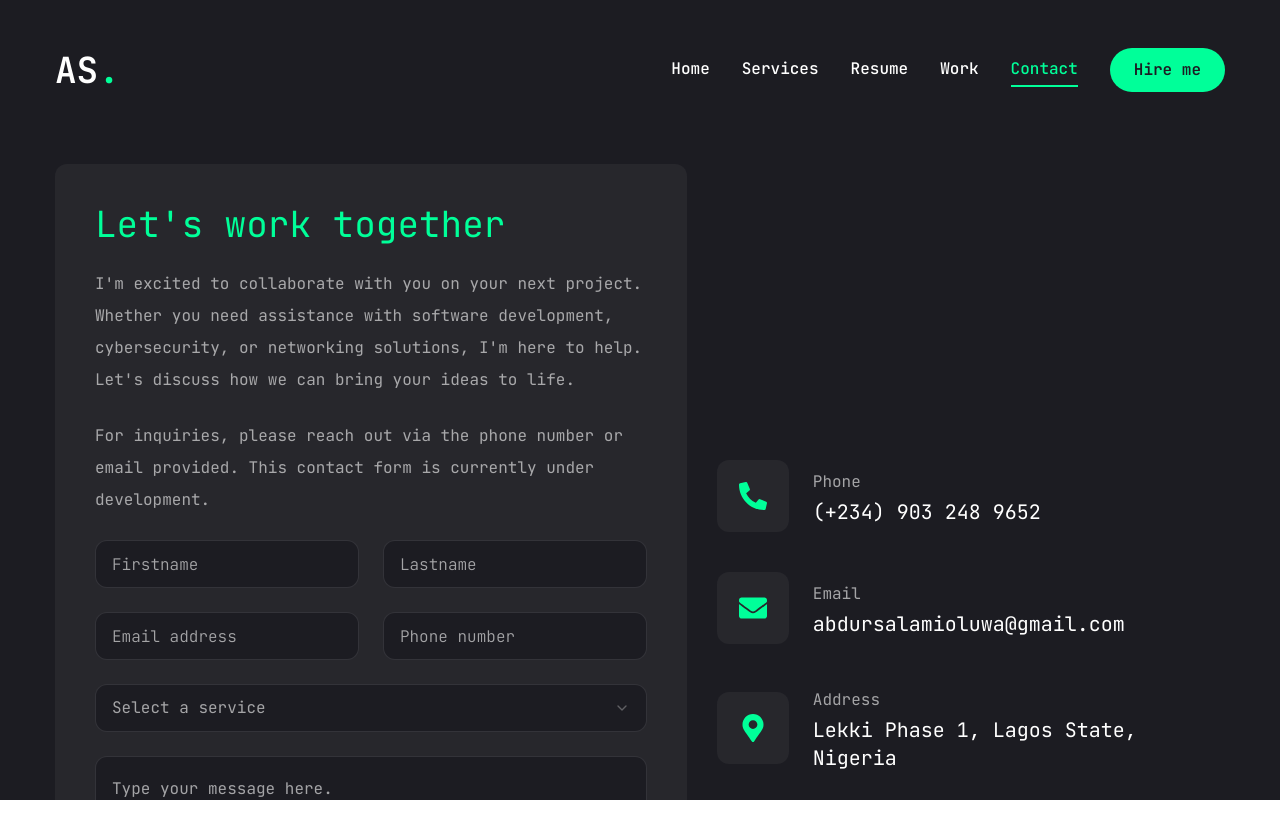
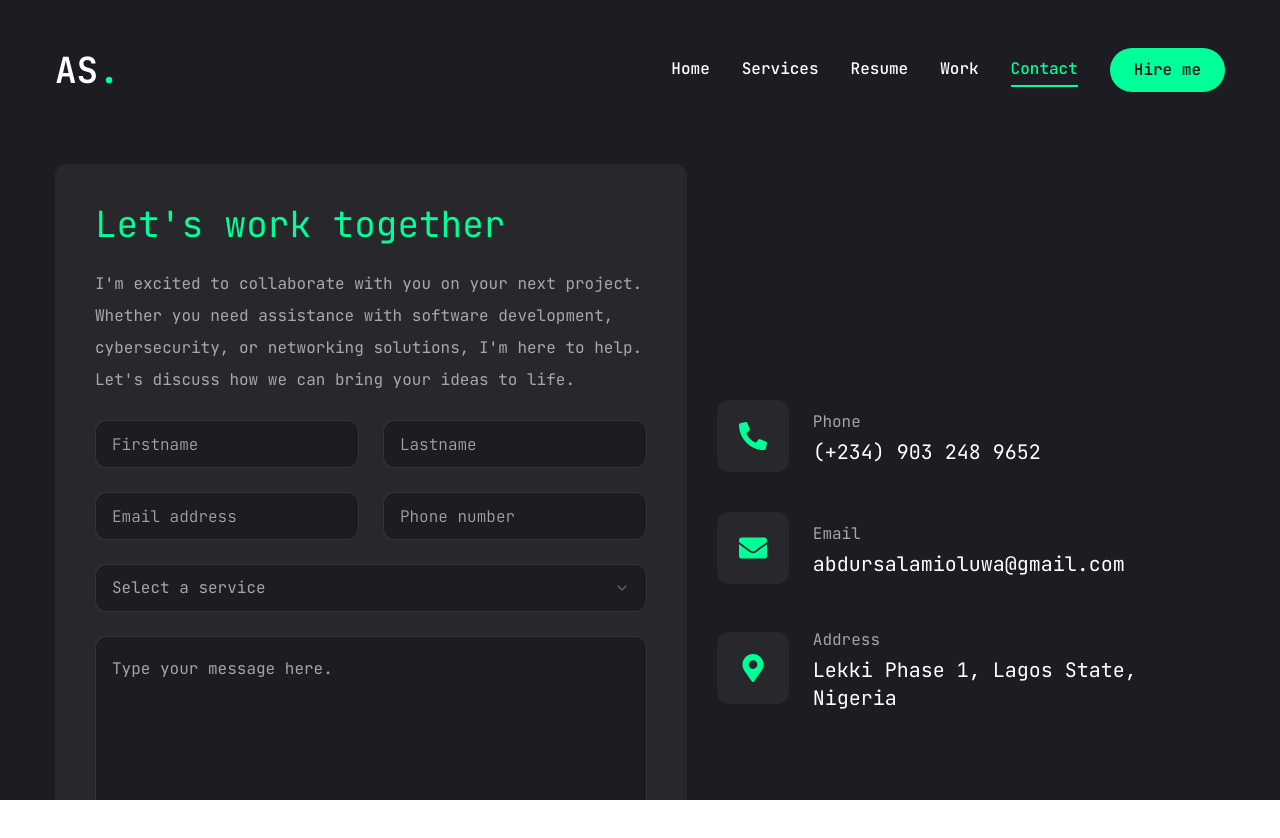
Before and after one commit to AbdurRahmanSalami/Portfolio, a Next.js app: page /contact in a window 1280 px wide. Shown: the top 838 px of the page. Built offline with nearby package versions, Linux system fonts and the light colour scheme.

Commit message:
'contact'

```diff
--- a/app/contact/page.jsx
+++ b/app/contact/page.jsx
@@ -59,7 +59,7 @@ const Contact = () => {
 
     const subject = encodeURIComponent(`Inquiry about ${service}`);
     const body = encodeURIComponent(
-      `Name: ${firstname} ${lastname}\nEmail: ${email}\nPhone: ${phone}\n\nService: ${service}\n\nMessage:\n${message}`
+      `Service: ${service}\n\n${message}\n\n${firstname} ${lastname}\n${phone}`
     );
 
     const mailtoLink = `mailto:abdursalamioluwa@gmail.com?subject=${subject}&body=${body}`;
@@ -87,10 +87,10 @@ const Contact = () => {
                 cybersecurity, or networking solutions, I'm here to help. Let's
                 discuss how we can bring your ideas to life.
               </p>
-              <p className="text-white/60">
+              {/* <p className="text-white/60">
                 For inquiries, please reach out via the phone number or email
                 provided. This contact form is currently under development.
-              </p>
+              </p> */}
               {/* input fields */}
               <div className="grid grid-cols-1 md:grid-cols-2 gap-6">
                 <Input
```
